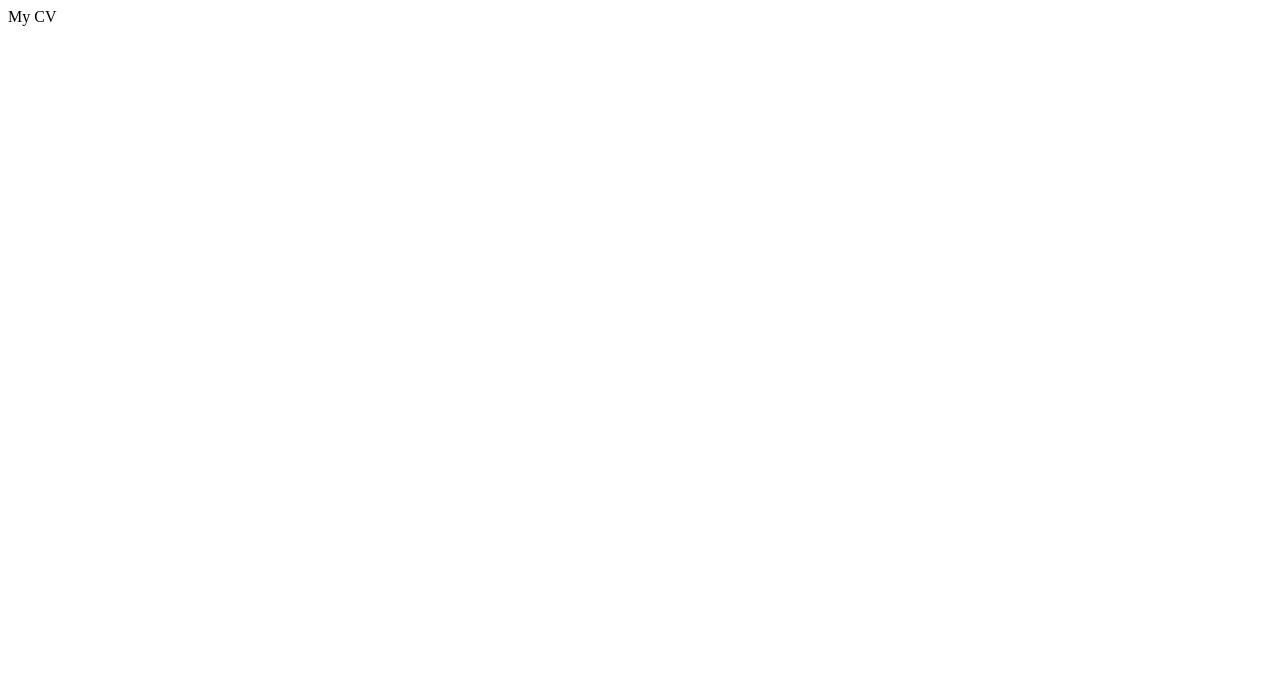
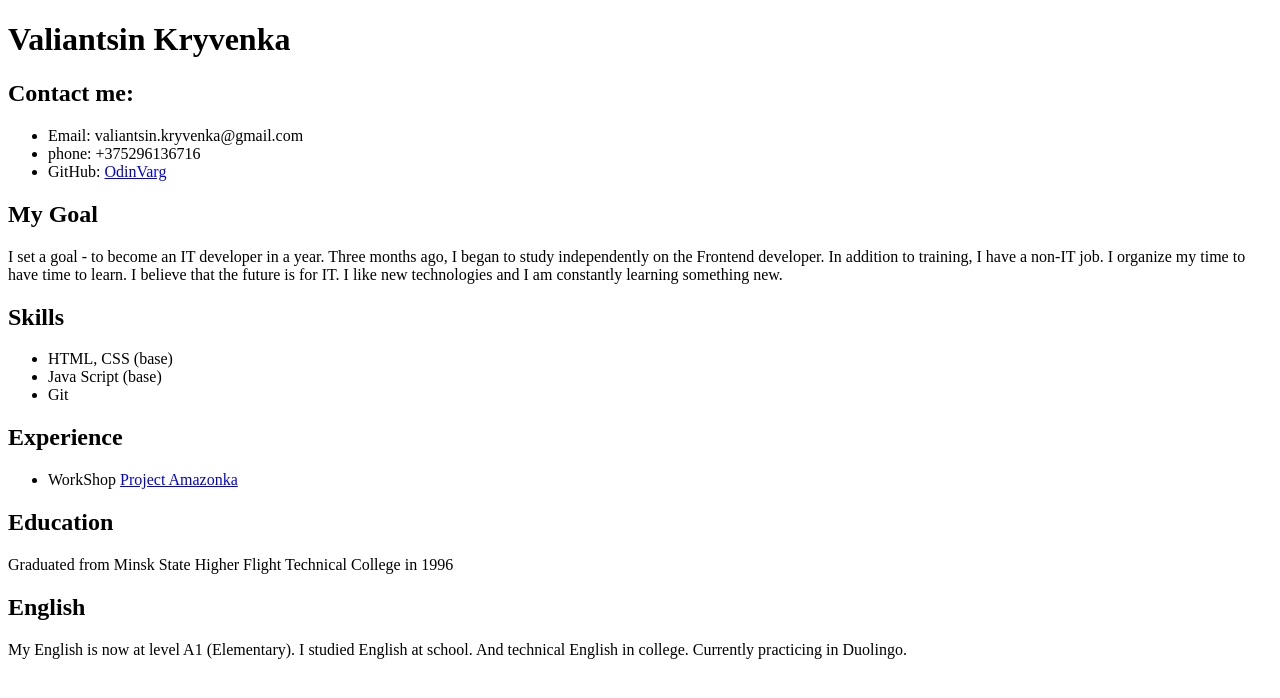
Before and after one commit to OdinVarg/rsschool-cv, a plain HTML site: page index.html in a window 1280 px wide. Drawn offline with Linux system fonts and the light colour scheme.

Commit message:
feat: add info from cv in index.html

```diff
--- a/index.html
+++ b/index.html
@@ -8,8 +8,36 @@
     <title>HTML, CSS & Git Basics</title>
 </head>
 <body>
-    <div>
-        My CV
-    </div>
+    <h1>Valiantsin Kryvenka</h1>
+    <h2>Contact me:</h2>
+    <ul>
+        <li>Email: valiantsin.kryvenka@gmail.com</li>
+        <li>phone: +375296136716</li>
+        <li>GitHub: <a href="https://github.com/OdinVarg">OdinVarg</a> </li>
+    </ul>
+    <h2>My Goal</h2>
+        <p>I set a goal - to become an IT developer in a year.
+            Three months ago, I began to study independently on the Frontend developer.
+            In addition to training, I have a non-IT job. I organize my time to have time to learn.
+            I believe that the future is for IT.
+            I like new technologies and I am constantly learning something new.
+        </p>
+    <h2>Skills</h2>
+        <ul>
+            <li>HTML, CSS (base)</li>
+            <li>Java Script (base)</li>
+            <li>Git</li>
+        </ul>
+    <h2>Experience</h2>
+        <ul>
+            <li>WorkShop <a href="https://github.com/OdinVarg/Amazonka">Project Amazonka</a> </li>
+        </ul>
+    <h2>Education</h2>
+        <p>Graduated from Minsk State Higher Flight Technical College in 1996</p>
+    <h2>English</h2>
+        <p>My English is now at level A1 (Elementary). I studied English at school.
+            And technical English in college.
+            Currently practicing in Duolingo.
+        </p>
 </body>
 </html>
```
